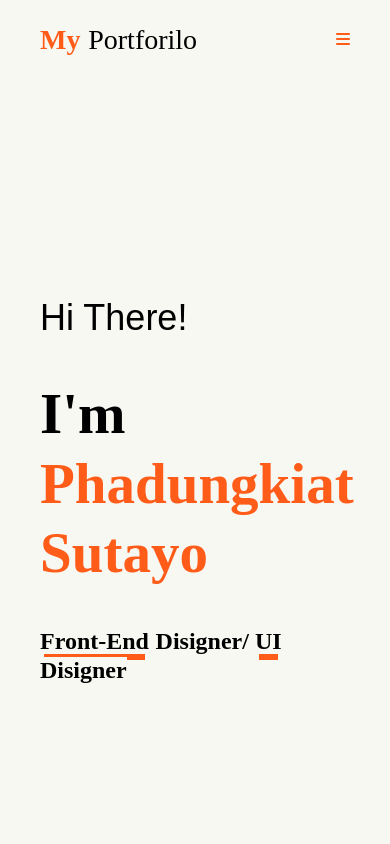
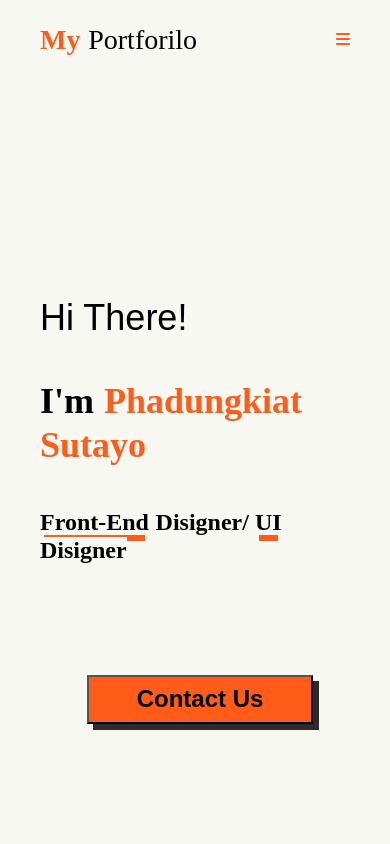
Before and after one commit to phadung2546/Homework_design_intern, a website: page index.html in a window 390 px wide. Shown: the top 844 px of the page. Drawn offline with Linux system fonts and the light colour scheme; a web font is replaced by a local one.

Commit message:
update_design

```diff
--- a/index.html
+++ b/index.html
@@ -33,7 +33,10 @@
           <p class="child ddl_typesscale-display-s ddl_typesweight-regular">
             Hi There!
           </p>
-          <div class="child ddl_typesscale-display-l ddl_typesweight-bold">
+          <div
+            class="child ddl_typesscale-display-l ddl_typesweight-bold"
+            id="ddl_typesscale-display-s"
+          >
             <span class=""> I'm</span>
             <span class="ddl_color-text">Phadungkiat Sutayo</span>
           </div>
@@ -44,12 +47,11 @@
           </div>
         </div>
       </div>
-      <br />
 
       <div class="btn">
         <button
           type="button"
-          class="btn btn-ddl_primary ddl_typesscale-headline-s ddl_color-bg-orange-600 ddl_typesweight-bold"
+          class=" btn-ddl_primary ddl_typesscale-headline-s ddl_color-bg-orange-600 ddl_typesweight-bold"
         >
           Contact Us
         </button>
@@ -64,11 +66,15 @@
 
       <div class="ddl_card">
         <div class="">
-          <img src="/images/Astro2.png" class="ddl-shadow_right ddl_images-astro" alt="..." />
+          <img
+            src="/images/ddd.jpg"
+            class="ddl-shadow_right ddl_images-astro"
+            alt="..."
+          />
         </div>
         <div class="ddl-text-p">
           <p class="ddl_typesscale-headline-s ddl_typesweight-light">
-            I’m <span class="ddl_typesweight-bold">Max,</span> As a full-stack
+            I’m <span class="ddl_typesweight-bold">Boy,</span> As a full-stack
             developer, I weave enchanting spells with
             <span class="ddl_color-text ddl_typesweight-bold"
               >Ruby, JavaScript, and a dash of CSS.</span
@@ -114,7 +120,6 @@
         <div class="project-item">
           <img
             src="/images/Bueno.png"
-
             alt=""
             class="ddl-shadow_right ddl_width_image"
           />
@@ -136,7 +141,6 @@
         <div class="project-item">
           <img
             src="/images/Growth.png"
-            style=" "
             alt=""
             class="ddl-shadow_bottom ddl_width_image"
             id="images-gap"
@@ -159,7 +163,6 @@
         <div class="project-item">
           <img
             src="/images/waiting.png"
-
             alt=""
             class="ddl-shadow_left ddl_width_image"
           />
@@ -226,5 +229,4 @@
     src="https://kit.fontawesome.com/f8e1a90484.js"
     crossorigin="anonymous"
   ></script>
-
 </html>
--- a/style.css
+++ b/style.css
@@ -140,6 +140,7 @@ label.logo {
   display: flex;
   justify-content: center;
   align-items: center;
+
 }
 /* nav */
 .ddl_typesweight-regular {
@@ -276,18 +277,16 @@ h4:after {
   padding: 10px;
   /* border-bottom: #ff5b19 4px solid; */
 }
-.ddl_width_image{
+.ddl_width_image {
   width: 400px;
   height: 400px;
 }
-#images-gap{
-  margin-top: 80px
-
+#images-gap {
+  margin-top: 80px;
 }
 .ddl_border-project-item {
   position: relative;
   z-index: 1;
-
   padding-bottom: 30px;
 }
 .ddl_border-project-item:after {
@@ -349,16 +348,28 @@ h4:after {
     flex-direction: column;
   }
 
-  img.ddl_width_image{
+  img.ddl_width_image {
     width: 300px;
     height: 300px;
   }
-  #images-gap{
-    margin-top: 0px
+  #images-gap {
+    margin-top: 0px;
+  }
+  img.ddl_images-astro {
+    width: 300px;
+  }
+  #ddl_typesscale-display-s {
+    font-size: 2.25rem;
+    font-family: "IBM Plex Sans Thai Looped", sans-serif;
+    line-height: 1.2;
+    font-style: normal;
+  }
+  div.btn {
+    margin-top: 70px;
+    display: flex;
+    justify-content: center;
+    width: auto;
 
-  }
-  img.ddl_images-astro{
-    width: 300px;
   }
 }
 .form-control {
@@ -404,7 +415,7 @@ h4:after {
   justify-content: center;
   align-items: center;
 }
-.footer{
+.footer {
   margin-top: 100px;
   display: flex;
   text-align: center;
```
Also changed, not shown: images/Phadungkiat.jpg (added), images/ddd.jpg (added).
